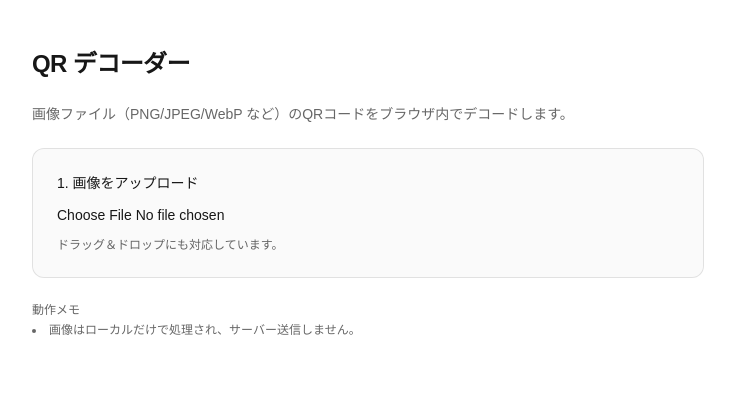
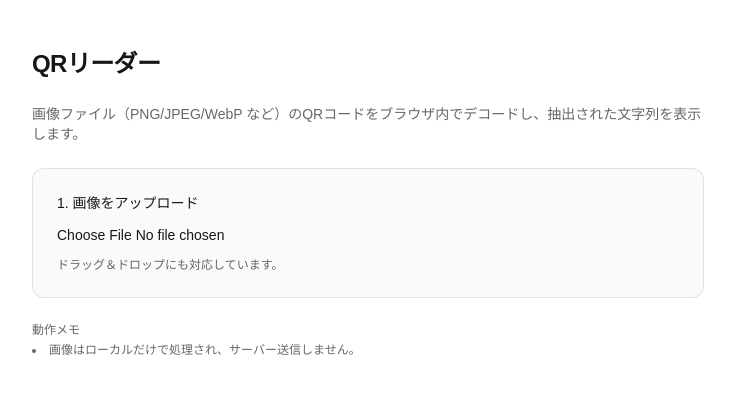
Before and after one commit to sohey-dr/qr-reader, a Next.js app: page / in a window 1280 px wide. Shown: the top 394 px of the page, without its empty margins (272-1007 px from the left). Built offline with nearby package versions, Linux system fonts and the light colour scheme.

Commit message:
feat: for prod release

```diff
--- a/app/layout.tsx
+++ b/app/layout.tsx
@@ -1,9 +1,11 @@
 import type { Metadata } from "next";
+import { GoogleAnalytics } from "@next/third-parties/google";
+import { Analytics } from "@vercel/analytics/next";
 import "./globals.css";
 
 export const metadata: Metadata = {
-  title: "Create Next App",
-  description: "Generated by create next app",
+  title: "QRリーダー",
+  description: "QRリーダー",
 };
 
 export default function RootLayout({
@@ -12,8 +14,12 @@ export default function RootLayout({
   children: React.ReactNode;
 }>) {
   return (
-    <html lang="en">
+    <html lang="ja">
+      <head>
+        <GoogleAnalytics gaId="G-ZKN8P3KR1R" />
+      </head>
       <body className={`antialiased`}>
+        <Analytics />
         {children}
       </body>
     </html>
--- a/app/page.tsx
+++ b/app/page.tsx
@@ -72,10 +72,10 @@ export default function Home() {
   return (
     <div className="min-h-screen p-8 sm:p-12">
       <main className="mx-auto w-full max-w-2xl flex flex-col gap-6">
-        <h1 className="text-2xl font-semibold tracking-tight">QR デコーダー</h1>
+        <h1 className="text-2xl font-semibold tracking-tight">QRリーダー</h1>
         <p className="text-sm text-black/60 dark:text-white/60">
           画像ファイル（PNG/JPEG/WebP
-          など）のQRコードをブラウザ内でデコードします。
+          など）のQRコードをブラウザ内でデコードし、抽出された文字列を表示します。
         </p>
 
         <div
@@ -135,7 +135,7 @@ export default function Home() {
                   >
                     {result.status === "decoding"
                       ? "デコード中…"
-                      : "2. デコードする"}
+                      : "2. 文字列を抽出する"}
                   </button>
 
                   {/* Uses a custom worker-based detector; no browser API dependency */}
--- a/detector/index.ts
+++ b/detector/index.ts
@@ -1,3 +1,5 @@
+"use client";
+
 export type { DetectedBarcode, BarcodeFormat } from './types';
 import type { BarcodeFormat as BarcodeFormatT } from './types';
 import { toImageData } from './frame';
--- a/detector/worker.ts
+++ b/detector/worker.ts
@@ -1,14 +1,24 @@
+"use client";
+
 // Worker façade used by the main thread to initialize and send work.
+// In SSR (Node) there is no `Worker`. We guard usage and fall back to
+// running the decode on the main thread to avoid ReferenceError during SSR.
+
+import { decodeMultiFormat } from './decodeCore';
 
 type WorkerRec = { w: Worker };
+
+const hasWorker = typeof globalThis !== 'undefined' && 'Worker' in globalThis;
 
 let pool: WorkerRec[] = [];
 let rr = 0;
 
 function ensurePool(size: number): WorkerRec[] {
+  if (!hasWorker) return pool;
   if (pool.length >= size) return pool;
   const missing = size - pool.length;
   for (let i = 0; i < missing; i++) {
+    // Guard again just in case (defensive in transformed bundles)
     const w = new Worker(new URL('./worker_impl.ts', import.meta.url), { type: 'module' });
     pool.push({ w });
   }
@@ -16,7 +26,14 @@ function ensurePool(size: number): WorkerRec[] {
 }
 
 export async function initWorkerPool(size?: number): Promise<void> {
-  const defaultSize = Math.max(1, Math.min(4, typeof navigator !== 'undefined' ? (navigator as any).hardwareConcurrency || 2 : 1));
+  if (!hasWorker) {
+    // No-op on environments without Worker (SSR or very old browsers)
+    return;
+  }
+  const defaultSize = Math.max(
+    1,
+    Math.min(4, typeof navigator !== 'undefined' ? (navigator as any).hardwareConcurrency || 2 : 1)
+  );
   const n = size ?? defaultSize;
   ensurePool(n);
   await Promise.all(pool.map((rec) => ask<boolean>(rec.w, { type: 'init' })));
@@ -26,6 +43,14 @@ export function detectInWorker(
   imageData: ImageData,
   opts: { formats: string[] }
 ): Promise<any[]> {
+  if (!hasWorker) {
+    // If we're not in a browser (SSR), avoid heavy work entirely.
+    if (typeof window === 'undefined') {
+      return Promise.resolve([]);
+    }
+    // Fallback: run decode on the main thread when Workers are unavailable.
+    return decodeMultiFormat(imageData as any, opts as any) as unknown as Promise<any[]>;
+  }
   if (!pool.length) ensurePool(1);
   const rec = pool[(rr = (rr + 1) % pool.length)];
   return ask<any[]>(rec.w, { type: 'detect', imageData, opts });
--- a/package.json
+++ b/package.json
@@ -10,6 +10,8 @@
     "test": "node --test detector/__tests__/zxing-decode.test.mjs"
   },
   "dependencies": {
+    "@next/third-parties": "^15.5.2",
+    "@vercel/analytics": "^1.5.0",
     "html5-qrcode": "^2.3.8",
     "jsqr": "^1.4.0",
     "next": "15.5.2",
```
Also changed, not shown: 1 other file (tests, documents, lock files or other folders).
